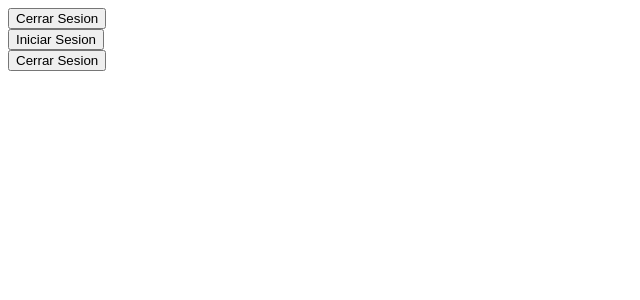
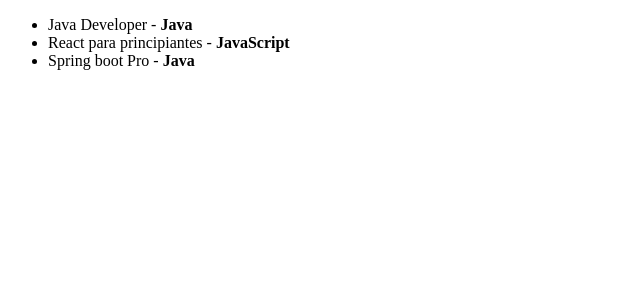
Before and after one commit to Jhonatanisai8/app-repaso-react, a React (Vite) app: page / in a window 1280 px wide. Shown: the top 300 px of the page, without its empty margins (0-640 px from the left). Built offline with nearby package versions, Linux system fonts and the light colour scheme.

Commit message:
Add ListaCursos component and integrate it into App

```diff
--- a/src/App.jsx
+++ b/src/App.jsx
@@ -1,6 +1,7 @@
 // import ContadorApp from './components/events/ContadorApp'
 import BotonAcceso from './components/condiciones/BotonAcceso'
 import MiBoton from './components/events/MiBoton'
+import ListaCursos from './components/maps/ListaCursos'
 import PerfilUsuario from './components/PerfilUsuario'
 import TarjetaEmpleado from './components/props/TarjetaEmpleado'
 import TarjetaEmpleado1 from './components/props/TarjetaEmpleado1'
@@ -38,7 +39,7 @@
       {/* <Contador valor={5}>
         Soy un Boton
       </Contador> */}
-
+      {/*
       <BotonAcceso
         estaLogueado={true}>
       </BotonAcceso>
@@ -47,7 +48,8 @@
       </BotonAcceso>
       <BotonAcceso
         estaLogueado={true}>
-      </BotonAcceso>
+      </BotonAcceso> */}
+      <ListaCursos></ListaCursos>
     </div>
   )
 }
--- /dev/null
+++ b/src/components/maps/ListaCursos.jsx
@@ -0,0 +1,24 @@
+import React from 'react'
+
+const ListaCursos = () => {
+  const cursos = [
+    { id: 1, nombre: "Java Developer", lenguaje: "Java" },
+    { id: 2, nombre: "React para principiantes", lenguaje: "JavaScript" },
+    { id: 3, nombre: "Spring boot Pro", lenguaje: "Java" },
+  ]
+  return (
+    <div>
+      <ul>
+        {
+          cursos.map((curso) => (
+            <li key={curso.id}>
+              {curso.nombre} - <strong>{curso.lenguaje}</strong>
+            </li>
+          ))
+        }
+      </ul>
+    </div>
+  )
+}
+
+export default ListaCursos
```
